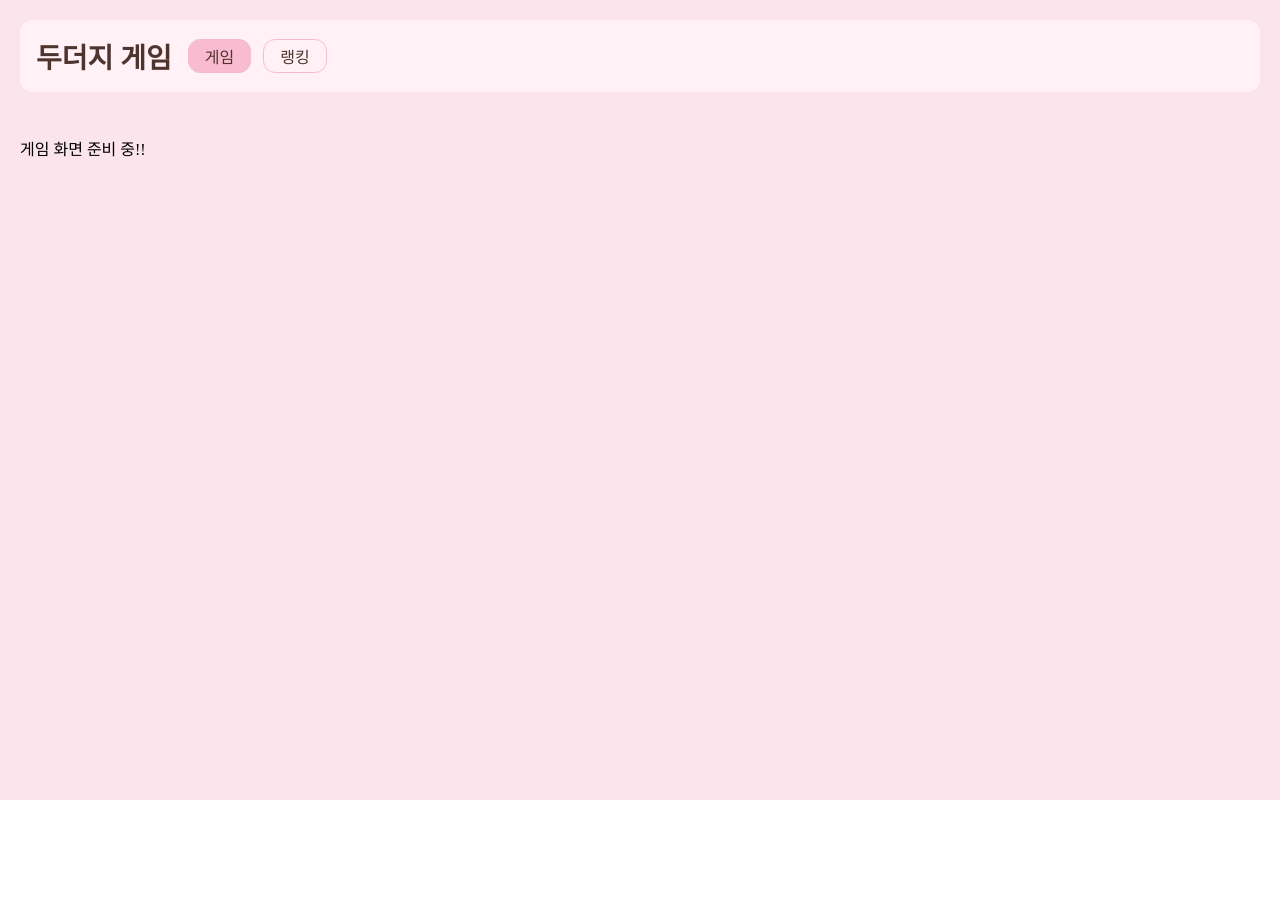
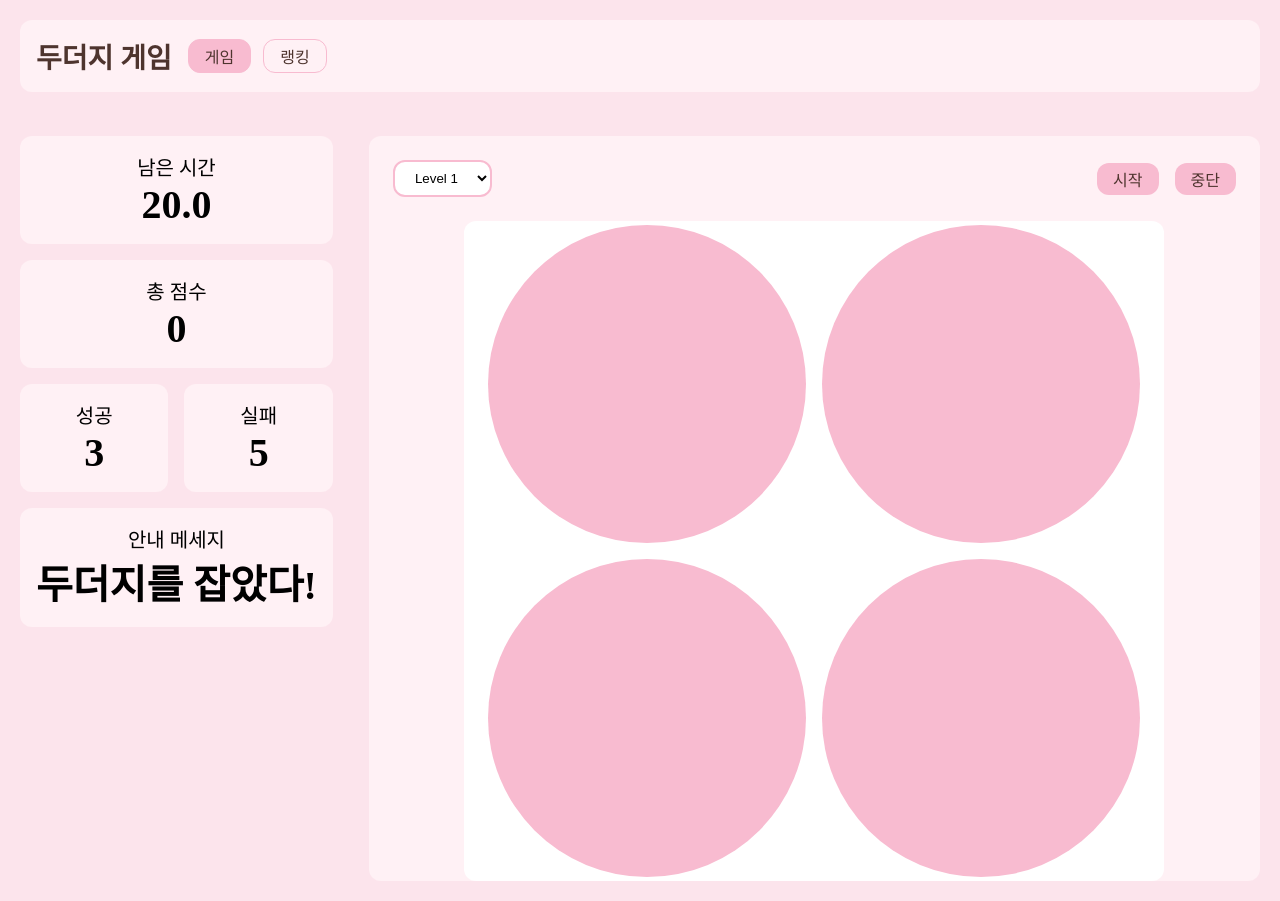
Before and after one commit to 38-lets-sopt-web/ChaewonLee, a React (Vite) app in the folder week3/Homework/my-app/: page / in a window 1280 px wide. Before the commit the page ends 800 px from the top, so only its background shows below. Built offline with nearby package versions, Linux system fonts and the light colour scheme.

Commit message:
feat: 활성탭에 따른 게임 페이지, 랭킹 페이지 추가

```diff
--- a/week3/Homework/my-app/src/App.jsx
+++ b/week3/Homework/my-app/src/App.jsx
@@ -4,6 +4,8 @@ import styled from '@emotion/styled'
 import GlobalStyles from './styles/GlobalStyles.jsx'
 import { theme } from './styles/theme.js'
 import Header from './components/Header.jsx'
+import GamePage from './pages/GamePage.jsx'
+import RankingPage from './pages/RankingPage.jsx'
 
 function App() {
   const [activeTab, setActiveTab] = useState('game');
@@ -14,11 +16,7 @@ function App() {
       <MainLayout>
         <Header activeTab={activeTab} setActiveTab={setActiveTab} />
         <ContentWrapper>
-          {activeTab === 'game' ? (
-            <div>게임 화면 준비 중!!</div>
-          ) : (
-            <div>랭킹 화면 준비 중!!</div>
-          )}
+          {activeTab === 'game' ? <GamePage /> : <RankingPage />}
         </ContentWrapper>
       </MainLayout>
     </ThemeProvider>
@@ -38,5 +36,7 @@ const MainLayout = styled.div`
 
 const ContentWrapper = styled.main `
   display: flex;
+  flex: 1;
+  gap: 36px;
   margin-top: 24px;
-`
+`;
```
